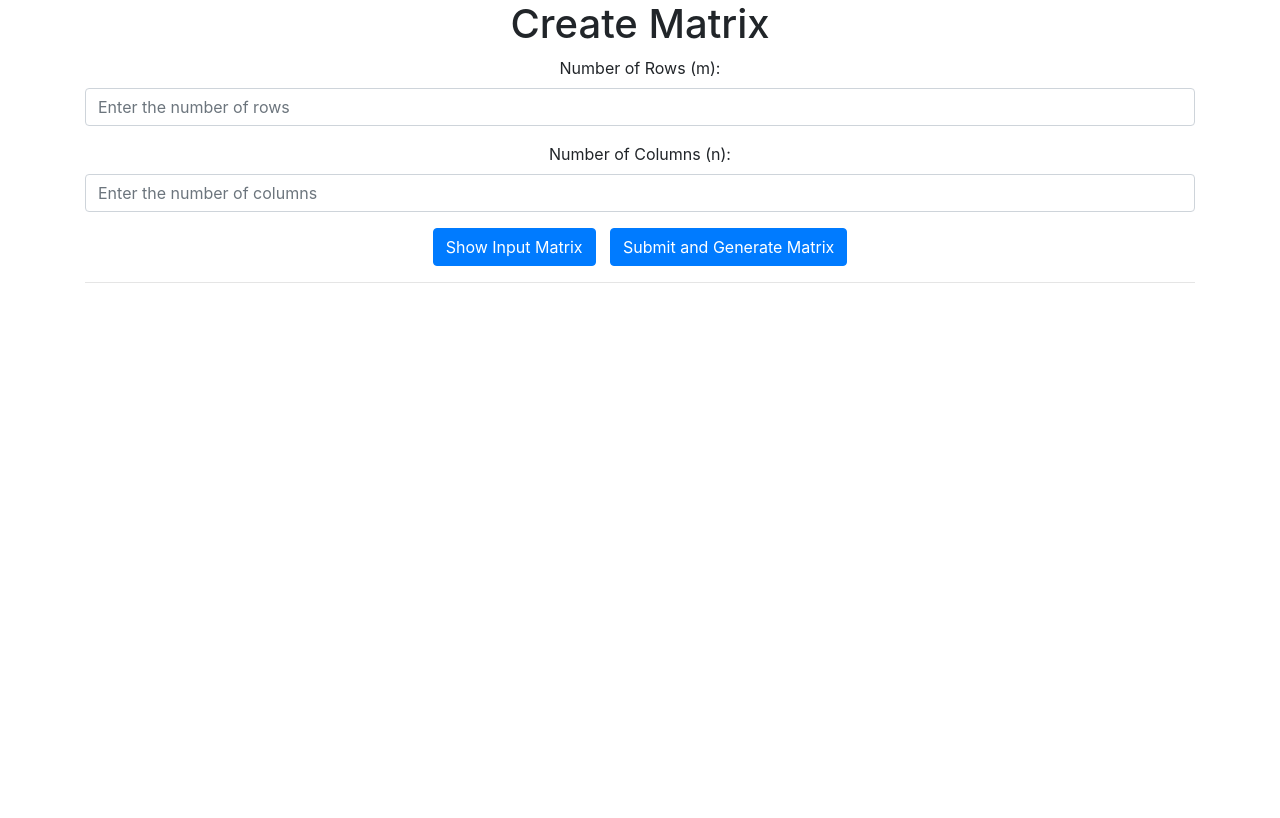
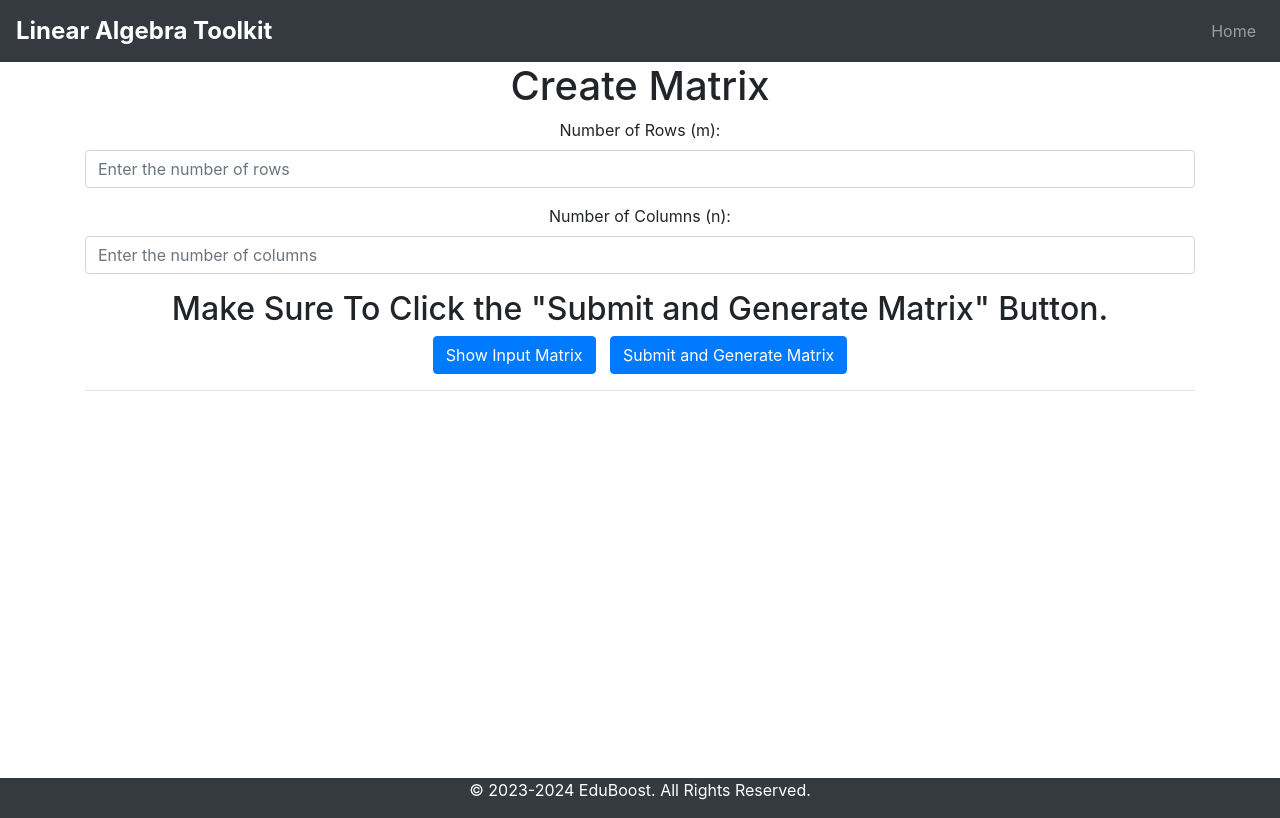
Before and after one commit to Serenity0204/Linear-Algebra-Toolkit, a Django app: page / in a window 1280 px wide. Before the commit the page ends 283 px from the top, so only its background shows below. Run offline with Django 3.2, Linux system fonts and the light colour scheme; data that the repository does not hold is empty; some libraries are stand-ins or nearby versions.

Commit message:
added template

```diff
--- a/LinearAlgebra/templates/index.html
+++ b/LinearAlgebra/templates/index.html
@@ -10,6 +10,7 @@
         <label for="columns">Number of Columns (n):</label>
         <input type="number" class="form-control" id="columns" placeholder="Enter the number of columns" oninput="validateRowAndColInput(this)">
     </div>
+    <h2>Make Sure To Click the "Submit and Generate Matrix" Button.</h2>
     <div style="display: inline-block; margin-right: 10px;">
         <button type="button" class="btn btn-primary" onclick="generateMatrix()">Show Input Matrix</button>
     </div>
--- a/mysite/templates/base.html
+++ b/mysite/templates/base.html
@@ -9,11 +9,63 @@
     <script src="https://cdnjs.cloudflare.com/ajax/libs/codemirror/5.62.3/mode/clike/clike.min.js"></script>
     <script src="https://cdnjs.cloudflare.com/ajax/libs/codemirror/5.62.3/addon/edit/closebrackets.min.js"></script>
     <link rel="shortcut icon" type="image/x-icon" href="{% static 'img/eduboost.ico' %}"/>
+    <style>
+        html,
+        .navbar {
+            color: #ffffff; /* Set navbar text color to white */
+        }
+        .navbar-brand {
+            display: inline; /* Display navbar brand inline */
+            font-size: 24px; /* Set font size for navbar brand */
+            font-weight: bold; /* Set font weight for navbar brand */
+        }
+
+        body {
+          height: 100%;
+        }
+        .container {
+          display: flex;
+          flex-direction: column;
+          min-height: 86.5vh;
+        }
+
+        .content {
+          flex: 1;
+        }
+
+        .footer {
+          flex-shrink: 0;
+          width: 100%;
+        }
+    </style>
 </head>
 <body>
+    <nav class="navbar navbar-expand-lg navbar-dark bg-dark">
+        <span class="navbar-brand">Linear Algebra Toolkit</span> <!-- Changed to span tag -->
+        <button class="navbar-toggler" type="button" data-toggle="collapse" data-target="#navbarNav"
+            aria-controls="navbarNav" aria-expanded="false" aria-label="Toggle navigation">
+            <span class="navbar-toggler-icon"></span>
+        </button>
+        <div class="collapse navbar-collapse" id="navbarNav">
+            <ul class="navbar-nav ml-auto">
+                <li class="nav-item">
+                    <a class="nav-link" href="{% url 'index' %}">Home</a>
+                </li>
+            </ul>
+        </div>
+    </nav>
     <div class="container">
         {% block content %}
         {% endblock %}
     </div>
+    <footer class="footer bg-dark text-white mt-4">
+        <div class="container-fluid">
+          <div class="row">
+            <div class="col-md-12 text-center">
+              <p>&copy; 2023-2024 EduBoost. All Rights Reserved.</p>
+            </div>
+          </div>
+        </div>
+    </footer>
 </body>
 </html>
```
